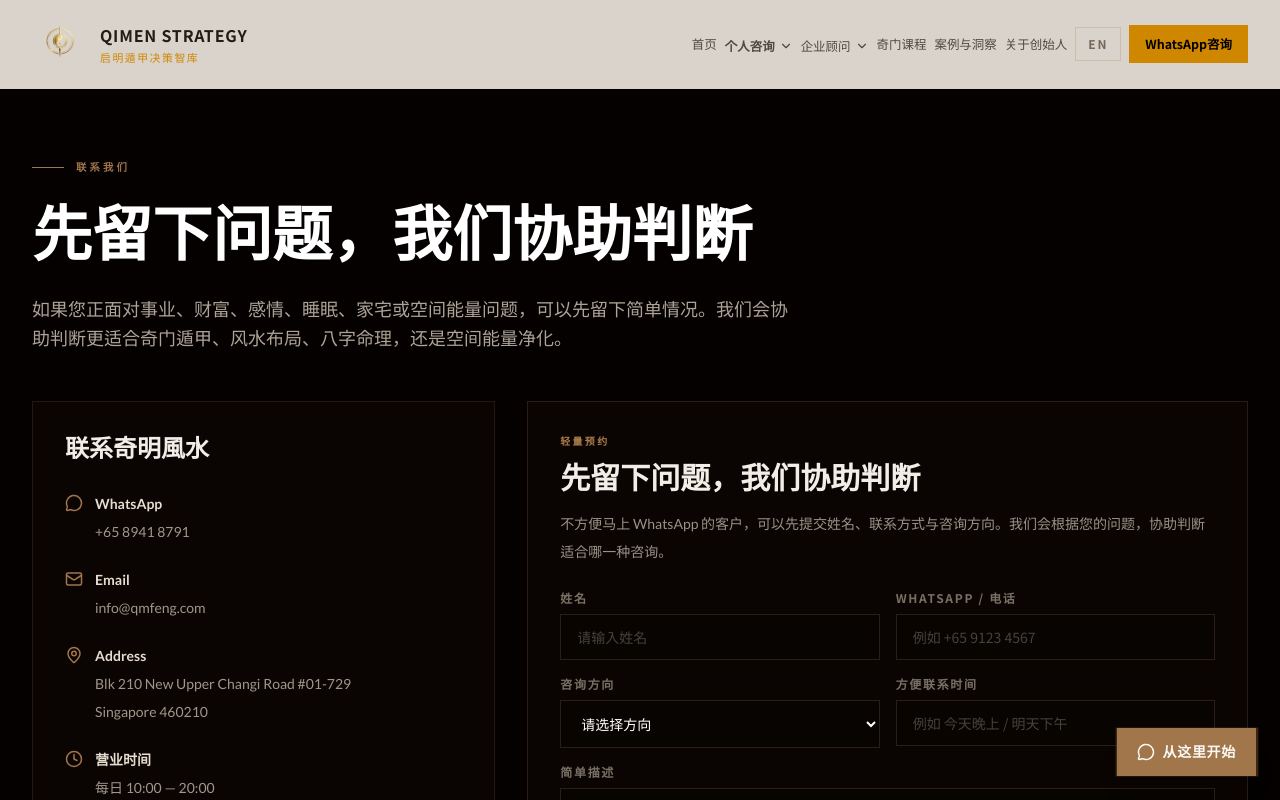
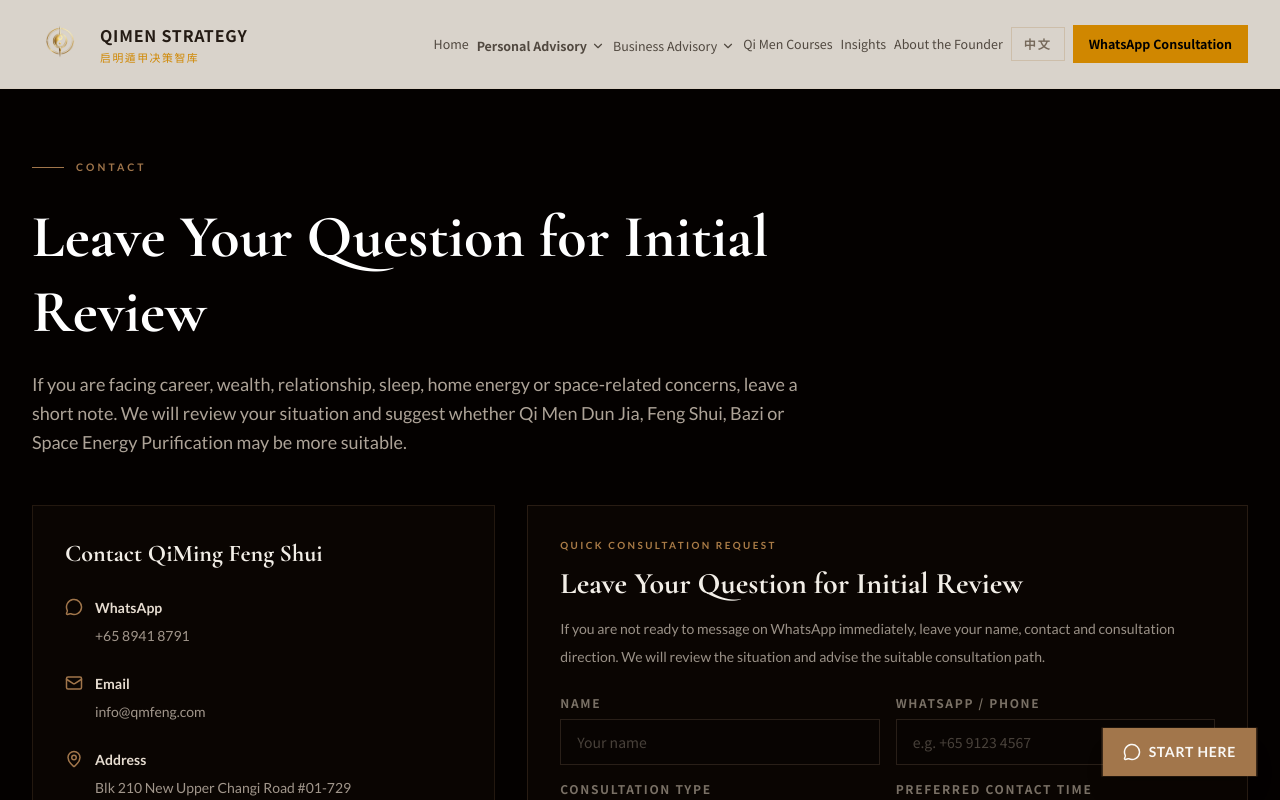
Before and after one commit to BODHIWONG/qmfeng-website, a Next.js app: page /contact in a window 1280 px wide. Shown: the top 800 px of the page. Built offline with nearby package versions, Linux system fonts and the light colour scheme.

Commit message:
Make English the default language and support locale-specific initial state

```diff
--- a/contexts/language-context.tsx
+++ b/contexts/language-context.tsx
@@ -1,8 +1,8 @@
 "use client";
 
-import React, { createContext, useContext, useState, useCallback } from "react";
+import React, { createContext, useContext, useEffect, useState, useCallback } from "react";
 
-type Language = "zh" | "en";
+export type Language = "zh" | "en";
 
 interface LanguageContextType {
   lang: Language;
@@ -10,14 +10,24 @@ interface LanguageContextType {
   t: (zh: string, en: string) => string;
 }
 
-const LanguageContext = createContext<LanguageContextType>({
-  lang: "zh",
-  setLang: () => {},
-  t: (zh) => zh,
-});
+const LanguageContext = createContext<LanguageContextType | null>(null);
 
-export function LanguageProvider({ children }: { children: React.ReactNode }) {
-  const [lang, setLang] = useState<Language>("zh");
+export function LanguageProvider({
+  children,
+  initialLang = "en",
+}: {
+  children: React.ReactNode;
+  initialLang?: Language;
+}) {
+  const [lang, setLang] = useState<Language>(initialLang);
+
+  useEffect(() => {
+    setLang(initialLang);
+  }, [initialLang]);
+
+  useEffect(() => {
+    document.documentElement.lang = lang === "zh" ? "zh-SG" : "en-SG";
+  }, [lang]);
 
   const t = useCallback(
     (zh: string, en: string) => (lang === "zh" ? zh : en),
```
